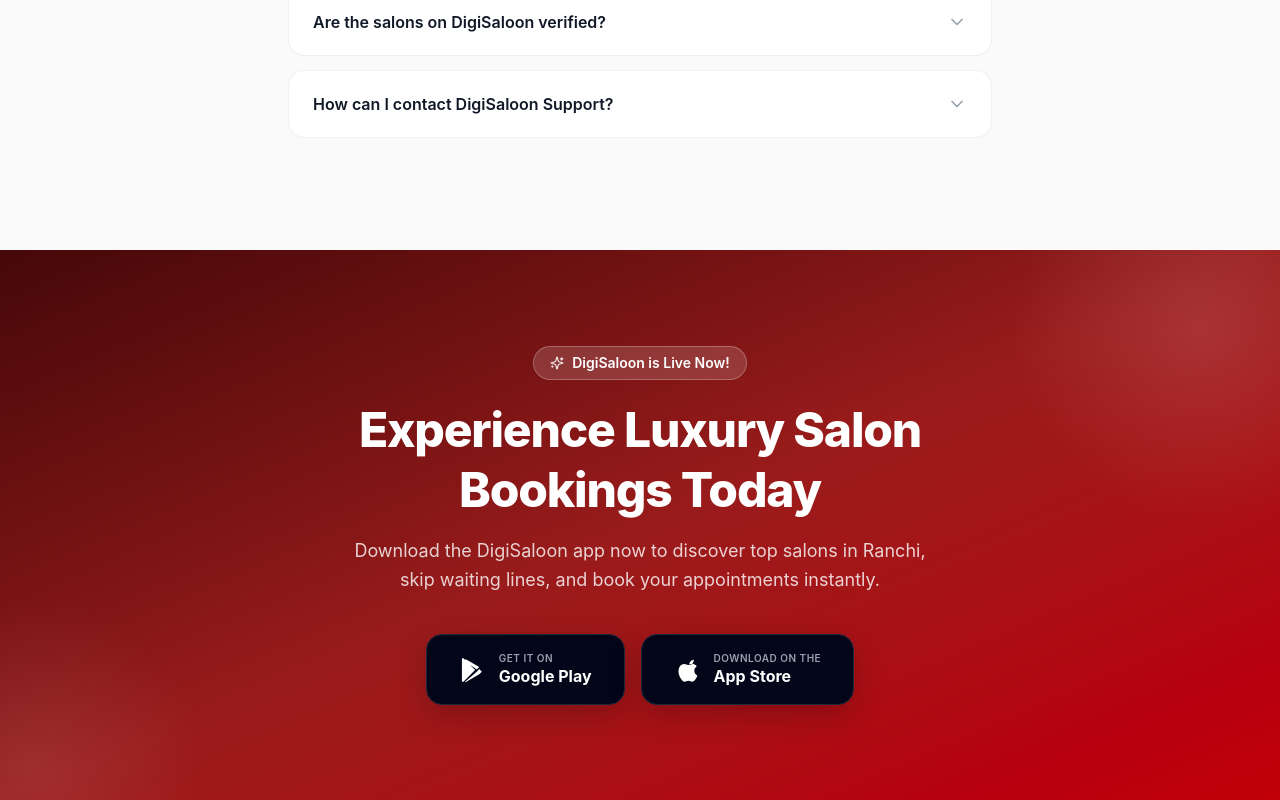
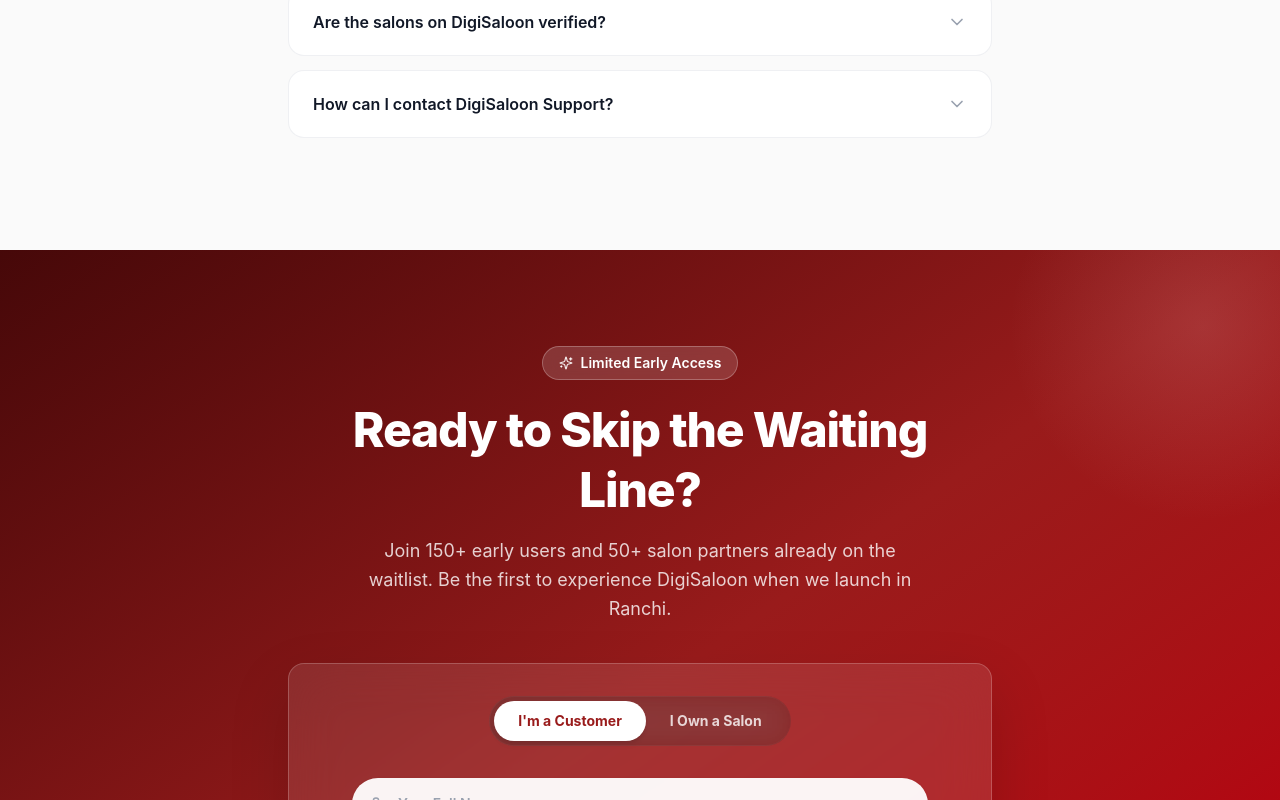
Before and after one commit to mayankl001/Digi, a React (Vite) app: page / in a window 1280 px wide. Shown: the part 7100-7900 px from the top of the page. Built offline with nearby package versions, Linux system fonts and the light colour scheme; no server answers; the database is empty.

Commit message:
update website

```diff
--- a/src/app/App.tsx
+++ b/src/app/App.tsx
@@ -11,7 +11,8 @@ import { HowItWorks } from "./components/HowItWorks";
 import { ForSalons } from "./components/ForSalons";
 import { Testimonials } from "./components/Testimonials";
 import { FAQ } from "./components/FAQ";
-import { AppDownload } from "./components/AppDownload";
+import { Waitlist } from "./components/Waitlist";;
+/* import { AppDownload } from "./components/AppDownload"; */
 import { Footer } from "./components/Footer";
 import { AboutUs } from "./components/AboutUs";
 import { ContactPage } from "./components/Contact";
@@ -172,7 +173,8 @@ function HomePage() {
       </div>
 
       <FAQ />
-      <AppDownload />
+      <Waitlist />
+
     </>
   );
 }
```
